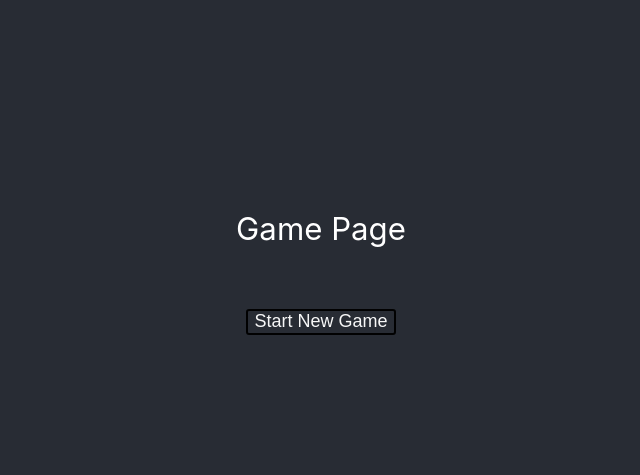
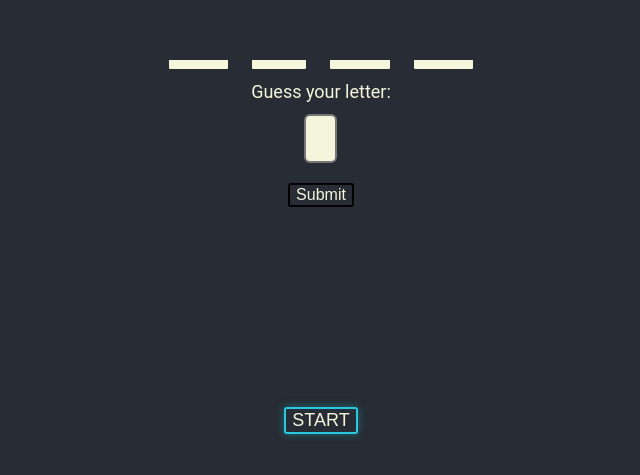
Before and after one commit to MMcBreezy/word-guessr-react, a React (Create React App) app: page /game in a window 1280 px wide. Shown: the part 213-688 px from the top of the page, without its empty margins (319-959 px from the left). Built offline with nearby package versions, Linux system fonts and the light colour scheme; no server answers.

Commit message:
Added guessrForm and styles

```diff
--- a/src/App.css
+++ b/src/App.css
@@ -1,9 +1,9 @@
 .App {
-  text-align: center;
+  text-align: 0;
 }
 
 .title {
-  color: white;
+  color: beige;
   font-size: larger;
 }
 
@@ -38,19 +38,23 @@
   align-items: center;
   justify-content: center;
   font-size: calc(10px + 2vmin);
-  color: white;
+  color: beige;
 }
 
 .App-link {
-  color: white;
+  color:beige ;
   background-color: #282c34;
   border-style: solid;
+  border-color: rgb(42, 200, 224);
+  box-shadow: 0 1px 10px rgba(27, 109, 116, 0.075) inset, 0 0 8px rgba(24, 149, 156, 0.6);
+  outline: 0 none;
   font-size: large;
-  padding-top: 0px;
+  padding-top: auto;
   border-radius: 3px;
   cursor: pointer;
-  animation: blinker .8s linear infinite;
+  /* animation: blinker .8s linear infinite; */
 }
+
 
 @keyframes App-logo-spin-left {
   from {
--- a/src/App.js
+++ b/src/App.js
@@ -15,9 +15,9 @@ function App() {
           <Route path="/" element={<LandingPage />} />
           <Route path="/game" element={<GamePage />} />
         </Routes>
-        <button className="App-link" onClick={() => navigate("/game")}>
-          Start New Game
-        </button>
+        <input type="submit" className="App-link" value="START" onClick={() => navigate("/game")}>
+          {/* Start New Game */}
+        </input>
       </header>
     </div>
   );
--- a/src/gamePage/gamePage.css
+++ b/src/gamePage/gamePage.css
@@ -1,8 +1,9 @@
 .App {
-    text-align: center;
+    padding-top: 100px;
+    min-height: 300px;
 }
 
 .title {
-    color: white;
+    color: beige;
     font-size: larger;
 }
--- a/src/gamePage/gamePage.js
+++ b/src/gamePage/gamePage.js
@@ -1,12 +1,26 @@
-import React from 'react';
-import './gamePage.css';
+import { React, useEffect } from "react";
+import "./gamePage.css";
+import GuessrForm from "../guessrForm/guessrForm";
 
-function GamePage () {
+
+function GamePage() {
+
+  useEffect(() => {
+    // POST request using fetch inside useEffect React hook
+    const requestOptions = {
+        method: 'POST',
+        headers: { 'Content-Type': 'application/json' }
+    };
+    fetch('http://localhost:3001/game', requestOptions)
+        .then(response => response.json())
+        .then(data => console.log(data));
+  }, []);
+
   return (
     <div className="App">
       <header className="App-header">
         <div className="title">
-          Game Page
+          <GuessrForm maxLength="1" />
         </div>
       </header>
     </div>
--- /dev/null
+++ b/src/guessrForm/guessrForm.css
@@ -0,0 +1,33 @@
+.guessTitle {
+  font-size: large;
+}
+
+.inputField {
+  margin: 8px;
+  width: 25px;
+  font-size: larger;
+  border-radius: 6px;
+  border-style: solid;
+  text-align: center;
+  resize: none;
+  background-color:beige;
+  color: #282c34;
+}
+
+textarea:focus, input:focus, input[type]:focus, .uneditable-input:focus {
+    border-color: rgb(42, 200, 224);
+    box-shadow: 0 1px 10px rgba(27, 109, 116, 0.075) inset, 0 0 8px rgba(24, 149, 156, 0.6);
+    outline: 0 none;
+}
+
+
+.submitButton {
+  color: beige;
+  background-color: #282c34;
+  border-style: solid;
+  font-size: medium;
+  padding-top: auto;
+  border-radius: 3px;
+  cursor: pointer;
+  margin-bottom: 200px;
+}
--- /dev/null
+++ b/src/guessrForm/guessrForm.js
@@ -0,0 +1,64 @@
+import React, { useState } from "react";
+import "./guessrForm.css";
+// import { WordGuessrWord } from "../Word/wordGuessrWord";
+
+function GuessrForm(props) {
+  const word = "test";
+
+  const [guessedLetters, setLetters] = useState([]);
+
+  const submitHandler = (e) => {
+    e.preventDefault();
+    setLetters([...guessedLetters, e.target.guess.value]);
+    console.log(guessedLetters);
+  };
+
+  return (
+    <div>
+      <div>
+        <div
+          style={{
+            display: "flex",
+            gap: ".25em",
+            fontSize: "6rem",
+            fontWeight: "bold",
+            textTransform: "uppercase",
+            fontFamily: "Roboto, system-ui, sans-serif",
+          }}
+        >
+          {word.split("").map((letter, index) => (
+            <span
+              style={{ borderBottom: ".1em solid beige", borderRadius: "1px" }}
+              key={index}
+            >
+              <span
+                style={{
+                  visibility: guessedLetters.includes(letter)
+                    ? "visible"
+                    : "hidden",
+                }}
+              >
+                {letter}
+              </span>
+            </span>
+          ))}
+        </div>
+      </div>
+
+      <form onSubmit={submitHandler}>
+        <label className="guessTitle">Guess your letter:</label>
+        <div>
+          <input
+            type="text"
+            name="guess"
+            className="inputField"
+            maxLength={props.maxLength}
+          />
+        </div>
+        <input type="submit" className="submitButton" value="Submit" />
+      </form>
+    </div>
+  );
+}
+
+export default GuessrForm;
--- a/src/index.css
+++ b/src/index.css
@@ -1,12 +1,15 @@
 body {
-  margin: 0;
-  font-family: -apple-system, BlinkMacSystemFont, 'Segoe UI', 'Roboto', 'Oxygen',
-    'Ubuntu', 'Cantarell', 'Fira Sans', 'Droid Sans', 'Helvetica Neue',
-    sans-serif;
+  text-align: center;
+  font-family: Roboto, system-ui, sans-serif;
+    font-size: 81.25%;
   -webkit-font-smoothing: antialiased;
   -moz-osx-font-smoothing: grayscale;
   background-color: #282c34;
-  ;
+  display: flex;
+  flex-direction: column;
+  flex-shrink: 0;
+  justify-content: center;
+  max-height: 200px;
 }
 
 code {
```
Also changed, not shown: 1 other file (tests, documents, lock files or other folders).
